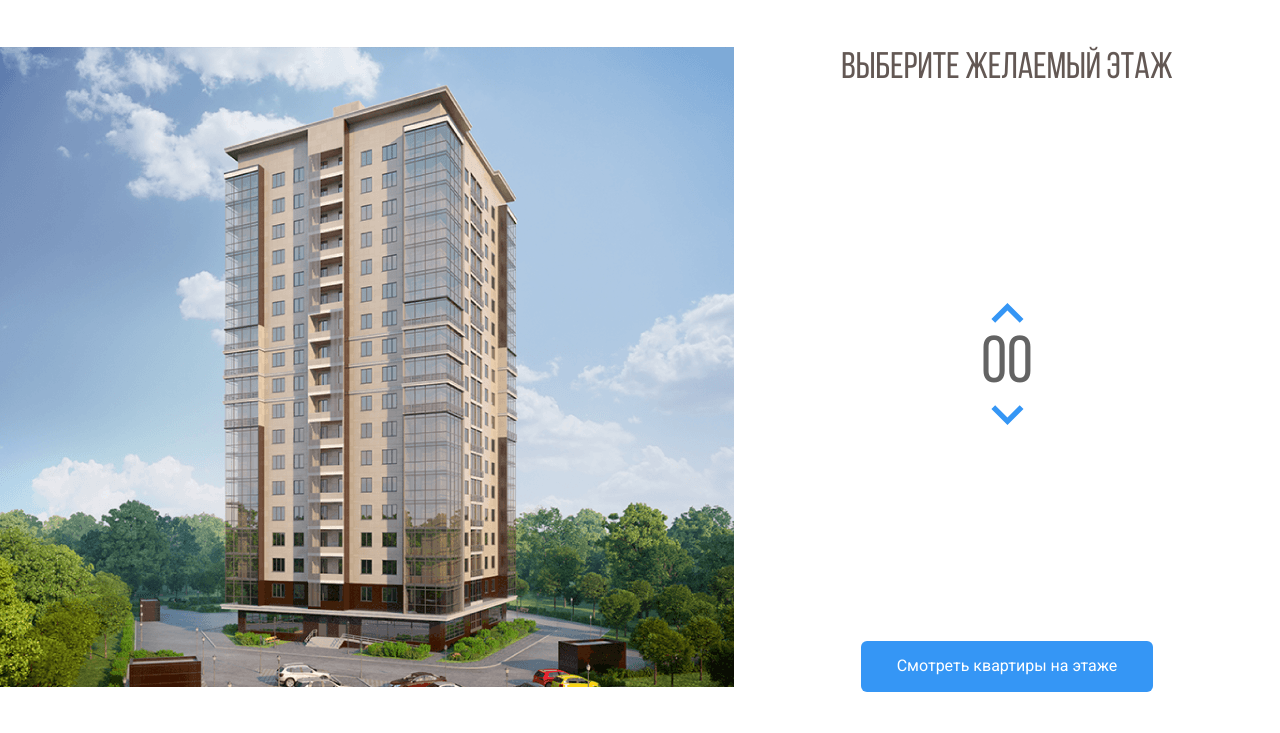
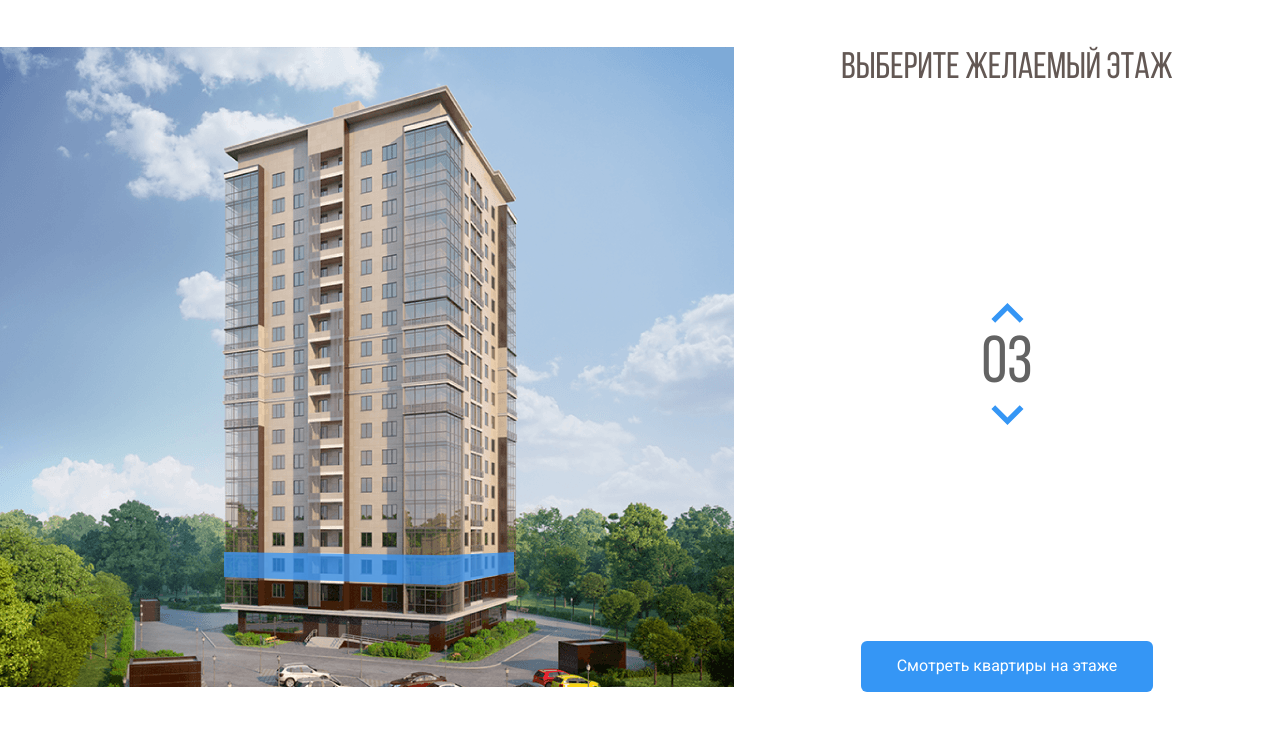
Before and after one commit to AVor0n/melody, a plain HTML site: page index.html in a window 1280 px wide. Both pictures are taken after a click on the button 1007 px from the left and 382 px from the top of the page. Shown: the part 67-800 px from the top of the page. Drawn offline with nearby package versions, Linux system fonts and the light colour scheme.

Commit message:
add: possibility to choose a floor

```diff
--- a/css/style.sass
+++ b/css/style.sass
@@ -65,6 +65,8 @@
             opacity: 0
             cursor: pointer
         path:hover
+            opacity: 1
+        .current-floor
             opacity: 1
     .main-info
         flex-grow: 1
--- a/index.html
+++ b/index.html
@@ -55,30 +55,39 @@
                     </pattern>
                     <image id="image0" width="740" height="640" xlink:href="./img/home.png" />
                 </defs>
-                <path d="M223 531L443.8 539L513 525.3V547L444.5 566.7L223 555.7V531Z" fill="#3595F6"
+                <path data-floor='02' d="M223 531L443.8 539L513 525.3V547L444.5 566.7L223 555.7V531Z" fill="#3595F6"
                     fill-opacity="0.75" />
-                <path d="M224 530V505L444.3 508.3L514 505V525L444.7 538L224 530Z" fill="#3595F6" fill-opacity="0.75" />
-                <path d="M224 504V479H445H514V502L446 509L224 504Z" fill="#3595F6" fill-opacity="0.75" />
-                <path d="M224 480V455L445.3 451.3L513 458V480H445" fill="#3595F6" fill-opacity="0.75" />
-                <path d="M224 454V428L445.5 424.7L514 435.7V457L445 450.3L224 454Z" fill="#3595F6"
+                <path data-floor='03' d="M224 530V505L444.3 508.3L514 505V525L444.7 538L224 530Z" fill="#3595F6"
                     fill-opacity="0.75" />
-                <path d="M223 427V403.3L444 391L515 414V435.3L444 423L223 427Z" fill="#3595F6" fill-opacity="0.75" />
-                <path d="M223 405V380L445.2 363.7L515 392.3V413L444.7 391.3L223 405Z" fill="#3595F6"
+                <path data-floor='04' d="M224 504V479H445H514V502L446 509L224 504Z" fill="#3595F6"
                     fill-opacity="0.75" />
-                <path d="M223 380V355L445.5 334.7L515 371.3V392L443 363.3L223 380Z" fill="#3595F6"
+                <path data-floor='05' d="M224 480V455L445.3 451.3L513 458V480H445" fill="#3595F6" fill-opacity="0.75" />
+                <path data-floor='06' d="M224 454V428L445.5 424.7L514 435.7V457L445 450.3L224 454Z" fill="#3595F6"
                     fill-opacity="0.75" />
-                <path d="M223 354V330L446 305.3L515 349.3V371L445.7 333L223 354Z" fill="#3595F6" fill-opacity="0.75" />
-                <path d="M223 329V305L445.5 276.3L515 327.3V348L444.7 305.7L223 329Z" fill="#3595F6"
+                <path data-floor='07' d="M223 427V403.3L444 391L515 414V435.3L444 423L223 427Z" fill="#3595F6"
                     fill-opacity="0.75" />
-                <path d="M222 305V281L444.3 248L515 307.3V327L445 276.3L222 305Z" fill="#3595F6" fill-opacity="0.75" />
-                <path d="M223 280V256L444.2 221L514 285V306L445.3 247.7L223 280Z" fill="#3595F6" fill-opacity="0.75" />
-                <path d="M223 256V231L445.3 193L514 263.3V284L445 220L223 256Z" fill="#3595F6" fill-opacity="0.75" />
-                <path d="M223 230V205L443.8 161.3L514 240.3V263L445 189.7L223 230Z" fill="#3595F6"
+                <path data-floor='08' d="M223 405V380L445.2 363.7L515 392.3V413L444.7 391.3L223 405Z" fill="#3595F6"
                     fill-opacity="0.75" />
-                <path d="M224 206V181L444 133L514 218V241L443.3 161.7L224 206Z" fill="#3595F6" fill-opacity="0.75" />
-                <path d="M223 181V156L442.8 104L514 196.3V219L444.3 132.7L223 181Z" fill="#3595F6"
+                <path data-floor='09' d="M223 380V355L445.5 334.7L515 371.3V392L443 363.3L223 380Z" fill="#3595F6"
                     fill-opacity="0.75" />
-                <path d="M223 156V130L445 73.3L514 175V196L444.7 104.3L223 156Z" fill="#3595F6" fill-opacity="0.75" />
+                <path data-floor='10' d="M223 354V330L446 305.3L515 349.3V371L445.7 333L223 354Z" fill="#3595F6"
+                    fill-opacity="0.75" />
+                <path data-floor='11' d="M223 329V305L445.5 276.3L515 327.3V348L444.7 305.7L223 329Z" fill="#3595F6"
+                    fill-opacity="0.75" />
+                <path data-floor='12' d="M222 305V281L444.3 248L515 307.3V327L445 276.3L222 305Z" fill="#3595F6"
+                    fill-opacity="0.75" />
+                <path data-floor='13' d="M223 280V256L444.2 221L514 285V306L445.3 247.7L223 280Z" fill="#3595F6"
+                    fill-opacity="0.75" />
+                <path data-floor='14' d="M223 256V231L445.3 193L514 263.3V284L445 220L223 256Z" fill="#3595F6"
+                    fill-opacity="0.75" />
+                <path data-floor='15' d="M223 230V205L443.8 161.3L514 240.3V263L445 189.7L223 230Z" fill="#3595F6"
+                    fill-opacity="0.75" />
+                <path data-floor='16' d="M224 206V181L444 133L514 218V241L443.3 161.7L224 206Z" fill="#3595F6"
+                    fill-opacity="0.75" />
+                <path data-floor='17' d="M223 181V156L442.8 104L514 196.3V219L444.3 132.7L223 181Z" fill="#3595F6"
+                    fill-opacity="0.75" />
+                <path data-floor='18' d="M223 156V130L445 73.3L514 175V196L444.7 104.3L223 156Z" fill="#3595F6"
+                    fill-opacity="0.75" />
             </svg>
         </div>
         <!-- /.main-image -->
@@ -88,7 +97,7 @@
                 <button class="counter-button counter-up">
                     <img class="counter-arrow counter-arrow-up" src="./img/arrow.svg" alt="arrow-up">
                 </button>
-                <span class="counter">00</span>
+                <span class="counter">02</span>
                 <button class="counter-button counter-down">
                     <img class="counter-arrow counter-arrow-down" src="./img/arrow.svg" alt="arrow-down">
                 </button>
@@ -98,7 +107,6 @@
         </div>
         <!-- /.main-info -->
     </main>
-</body>
     <footer class="footer">
         <img class="footer-logo" src="./img/logo-footer.png" alt="Logo: Стандарт Строй">
         <div class="footer-contacts">
@@ -121,5 +129,9 @@
             </ul>
         </nav>
     </footer>
+    <script src="https://code.jquery.com/jquery-3.6.0.min.js"
+        integrity="sha256-/xUj+3OJU5yExlq6GSYGSHk7tPXikynS7ogEvDej/m4=" crossorigin="anonymous"></script>
+    <script src="./js/main.js"></script>
+</body>
 
 </html>
--- /dev/null
+++ b/js/main.js
@@ -0,0 +1,31 @@
+$(document).ready(function () {
+    let currentFloor = 2;
+    let counterUp = $('.counter-up')
+    let counterDown = $('.counter-down')
+    $('.home-image path').on('mouseover', function () {
+        $('.home-image path').removeClass('current-floor');
+        $(this).toggleClass('current-floor');
+        currentFloor = $(this).attr('data-floor');
+        $('.counter').text(currentFloor);
+    })
+
+    counterUp.on('click', function () {
+        if (currentFloor < 18) {
+            currentFloor++;
+            usCurrentFloor = currentFloor.toLocaleString('en-US', { minimumIntegerDigits: 2, useGrouping: false });
+            $('.counter').text(usCurrentFloor);
+            $('.home-image path').removeClass('current-floor');
+            $(`[data-floor=${usCurrentFloor}]`).toggleClass('current-floor');
+        }
+    })
+
+    counterDown.on('click', function () {
+        if (currentFloor > 2) {
+            currentFloor--;
+            usCurrentFloor = currentFloor.toLocaleString('en-US', { minimumIntegerDigits: 2, useGrouping: false });
+            $('.counter').text(usCurrentFloor);
+            $('.home-image path').removeClass('current-floor');
+            $(`[data-floor=${usCurrentFloor}]`).toggleClass('current-floor');
+        }
+    })
+});
```
Also changed, not shown: css/style.css. Lines whose indentation alone changed are shown as unchanged.
